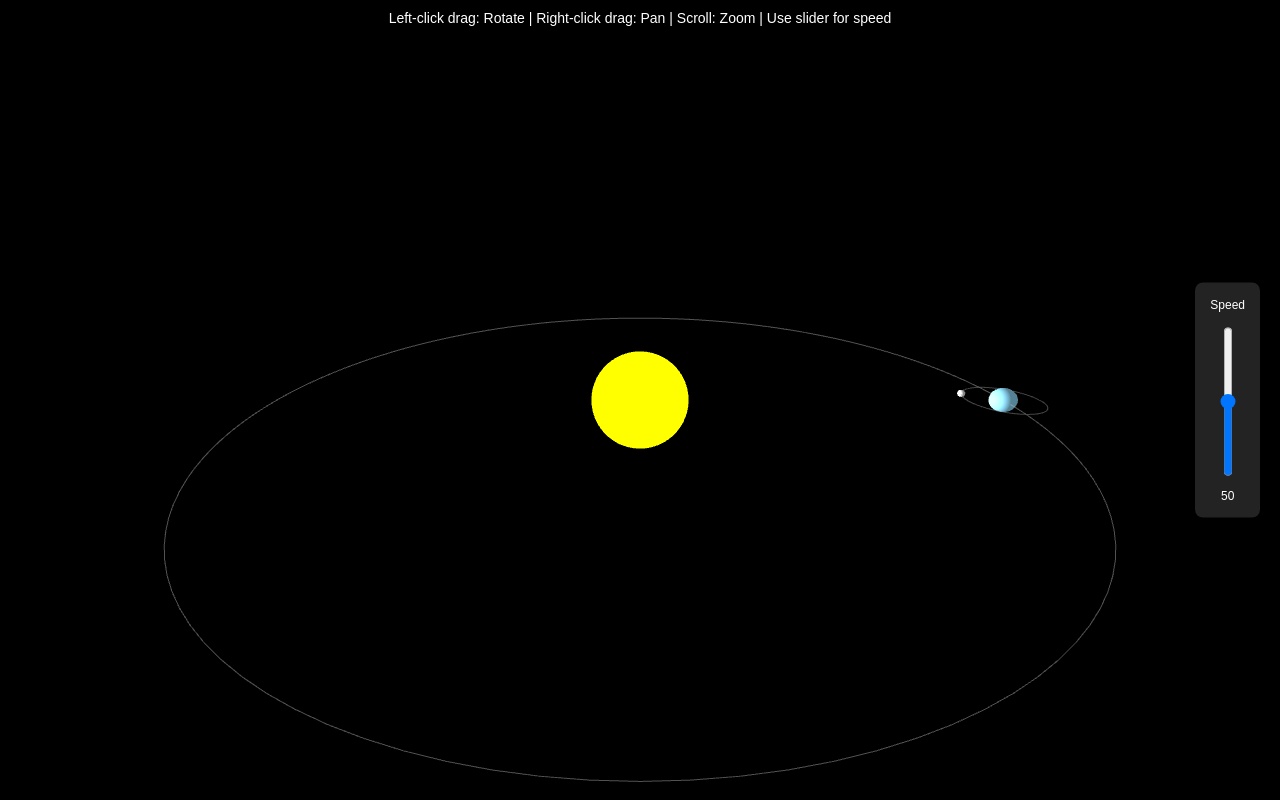
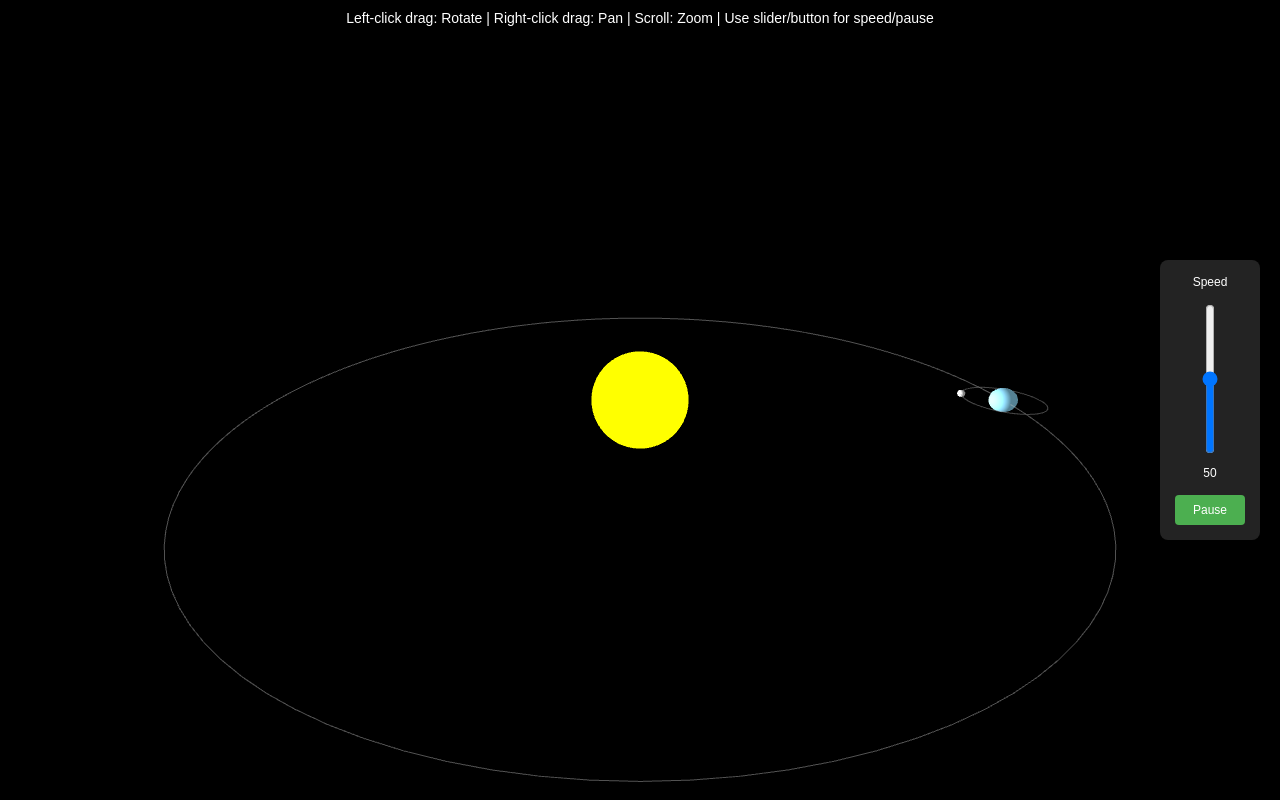
Before and after one commit to bentance/html5test_solar_esclipe_v1, a plain HTML site: page index.html in a window 1280 px wide. Drawn offline with nearby package versions, Linux system fonts and the light colour scheme; animation ran at ten frames a second.

Commit message:
Update index.html

```diff
--- a/index.html
+++ b/index.html
@@ -51,15 +51,33 @@
             min-width: 30px; /* Ensure space for value */
             text-align: center;
         }
+        #pause-button {
+            background-color: #4CAF50; /* Green */
+            border: none;
+            color: white;
+            padding: 8px 12px;
+            text-align: center;
+            text-decoration: none;
+            display: inline-block;
+            font-size: 12px;
+            border-radius: 4px;
+            cursor: pointer;
+            margin-top: 15px; /* Space above button */
+            width: 70px; /* Fixed width */
+        }
+        #pause-button:hover {
+            background-color: #45a049;
+        }
     </style>
 </head>
 <body>
-    <div id="info">Left-click drag: Rotate | Right-click drag: Pan | Scroll: Zoom | Use slider for speed</div>
+    <div id="info">Left-click drag: Rotate | Right-click drag: Pan | Scroll: Zoom | Use slider/button for speed/pause</div>
 
     <div id="controls-container">
         <label id="slider-label" for="time-slider">Speed</label>
         <input type="range" id="time-slider" min="0" max="100" value="50">
-         <span id="speed-value">50</span> </div>
+         <span id="speed-value">50</span>
+         <button id="pause-button">Pause</button> </div>
 
     <script src="https://cdnjs.cloudflare.com/ajax/libs/three.js/r128/three.min.js"></script>
     <script src="https://cdn.jsdelivr.net/npm/three@0.128.0/examples/js/controls/OrbitControls.js"></script>
@@ -69,11 +87,13 @@
         let earthOrbitRadius = 150; // Distance from Sun to Earth
         let moonOrbitRadius = 15;  // Distance from Earth to Moon
         // Define base speed in radians per second (at slider = 100) - Increased by 3x
-        let baseMoonOrbitSpeed = 1.5; // Was 0.5, now 1.5 for 3x speed
+        let baseMoonOrbitSpeed = 1.5; // 3x speed
         let currentMoonOrbitSpeed = baseMoonOrbitSpeed * 0.5; // Initial speed (slider at 50)
         let moonOrbitLine; // Reference to the moon's orbit line mesh
-        let timeSlider, speedValueDisplay; // References to slider and display elements
+        let timeSlider, speedValueDisplay, pauseButton; // References to control elements
         let moonAngle = 0; // Current angle of the moon in its orbit (radians)
+        let isPaused = false; // State variable for pause
+        let speedBeforePause = 50; // Store slider value before pausing
 
         // Initialize the scene, camera, renderer, and controls
         function init() {
@@ -107,15 +127,11 @@
             // Configure shadow properties
             sunLight.shadow.mapSize.width = 2048; // Higher resolution shadows
             sunLight.shadow.mapSize.height = 2048;
-            // Adjust shadow camera frustum to better encompass the scene elements
-            sunLight.shadow.camera.near = 10;
-            sunLight.shadow.camera.far = 400; // Ensure this covers the Earth/Moon orbit
-            sunLight.shadow.bias = -0.005; // Adjusted bias slightly, helps prevent shadow acne
+            // Adjust shadow camera frustum
+            sunLight.shadow.camera.near = 1; // Reduced near plane to capture objects closer to the light
+            sunLight.shadow.camera.far = 500; // Increased far plane slightly
+            sunLight.shadow.bias = -0.001; // Adjusted bias, smaller value might help prevent shadow detachment
             scene.add(sunLight);
-
-            // Optional: Add a shadow camera helper for debugging (uncomment to see)
-            // const shadowHelper = new THREE.CameraHelper(sunLight.shadow.camera);
-            // scene.add(shadowHelper);
 
             // Create celestial bodies
             createSun();
@@ -134,12 +150,17 @@
             controls.minDistance = 30;
             controls.maxDistance = 600;
 
-            // Get slider element and add event listener
+            // Get control elements and add event listeners
             timeSlider = document.getElementById('time-slider');
             speedValueDisplay = document.getElementById('speed-value');
+            pauseButton = document.getElementById('pause-button'); // Get button reference
+
             timeSlider.addEventListener('input', onSpeedChange);
-            // Set initial speed display
+            pauseButton.addEventListener('click', togglePause); // Add click listener
+
+            // Set initial speed display and button text
             speedValueDisplay.textContent = timeSlider.value;
+            updatePauseButtonText();
 
 
             // Handle window resize
@@ -149,11 +170,7 @@
         // Create the Sun sphere
         function createSun() {
             const sunGeometry = new THREE.SphereGeometry(20, 64, 64);
-            // Use MeshBasicMaterial for the sun as it doesn't need external light and should always be bright
-            const sunMaterial = new THREE.MeshBasicMaterial({
-                color: 0xffff00, // Bright yellow
-                wireframe: false
-            });
+            const sunMaterial = new THREE.MeshBasicMaterial({ color: 0xffff00, wireframe: false });
             sun = new THREE.Mesh(sunGeometry, sunMaterial);
             sun.position.set(0, 0, 0);
             scene.add(sun);
@@ -162,32 +179,21 @@
         // Create the Earth sphere
         function createEarth() {
             const earthGeometry = new THREE.SphereGeometry(5, 32, 32);
-            // Use MeshStandardMaterial for realistic lighting interaction
-            const earthMaterial = new THREE.MeshStandardMaterial({
-                color: 0x87CEEB, // Sky Blue color
-                roughness: 0.8,
-                metalness: 0.1 // Reduced metalness for less shine
-             });
+            const earthMaterial = new THREE.MeshStandardMaterial({ color: 0x87CEEB, roughness: 0.8, metalness: 0.1 });
             earth = new THREE.Mesh(earthGeometry, earthMaterial);
-            earth.position.x = earthOrbitRadius; // Position relative to Sun
-            earth.castShadow = false; // Earth doesn't need to cast shadows
-            earth.receiveShadow = true; // Earth *must* receive shadows from the Moon
+            earth.position.x = earthOrbitRadius;
+            earth.castShadow = false;
+            earth.receiveShadow = true;
             scene.add(earth);
         }
 
         // Create the Moon sphere
         function createMoon() {
             const moonGeometry = new THREE.SphereGeometry(1.5, 32, 32);
-            // Use MeshStandardMaterial for realistic lighting interaction
-            const moonMaterial = new THREE.MeshStandardMaterial({
-                color: 0xD3D3D3, // Light Grey color
-                roughness: 0.9,
-                metalness: 0.1 // Reduced metalness
-            });
+            const moonMaterial = new THREE.MeshStandardMaterial({ color: 0xD3D3D3, roughness: 0.9, metalness: 0.1 });
             moon = new THREE.Mesh(moonGeometry, moonMaterial);
-            moon.castShadow = true;    // Moon *must* cast the eclipse shadow
-            moon.receiveShadow = false; // Moon doesn't need to receive shadows
-            // Initial position will be set in the first frame of animate()
+            moon.castShadow = true;
+            moon.receiveShadow = false;
             scene.add(moon);
         }
 
@@ -211,7 +217,6 @@
             const segments = 64;
             for (let i = 0; i <= segments; i++) {
                 const theta = (i / segments) * Math.PI * 2;
-                // Create points relative to Earth's initial position
                 points.push(new THREE.Vector3(
                     earth.position.x + Math.cos(theta) * moonOrbitRadius,
                     earth.position.y,
@@ -231,6 +236,50 @@
             currentMoonOrbitSpeed = baseMoonOrbitSpeed * (sliderValue / 100);
             // Update the displayed speed value
             speedValueDisplay.textContent = sliderValue.toFixed(0);
+
+            // If user moves slider away from 0, unpause
+            if (sliderValue > 0 && isPaused) {
+                isPaused = false;
+                speedBeforePause = sliderValue; // Update speed before pause
+                updatePauseButtonText();
+            } else if (sliderValue === 0 && !isPaused) {
+                 // If user moves slider to 0 manually, treat as pause
+                 isPaused = true;
+                 speedBeforePause = 1; // Set a minimal speed to resume to if paused at 0
+                 updatePauseButtonText();
+            } else if (sliderValue > 0 && !isPaused) {
+                 // Store the current speed if not paused and slider is not 0
+                 speedBeforePause = sliderValue;
+            }
+        }
+
+        // Toggle pause state
+        function togglePause() {
+            isPaused = !isPaused;
+            if (isPaused) {
+                // Store current speed only if it's not already 0
+                if (parseFloat(timeSlider.value) > 0) {
+                    speedBeforePause = parseFloat(timeSlider.value);
+                } else {
+                    // If already at 0, set a default resume speed (e.g., 1)
+                    speedBeforePause = 1;
+                }
+                // Set slider and speed to 0
+                timeSlider.value = 0;
+                currentMoonOrbitSpeed = 0;
+                speedValueDisplay.textContent = '0';
+            } else {
+                // Restore previous speed
+                timeSlider.value = speedBeforePause;
+                currentMoonOrbitSpeed = baseMoonOrbitSpeed * (speedBeforePause / 100);
+                speedValueDisplay.textContent = speedBeforePause.toFixed(0);
+            }
+            updatePauseButtonText();
+        }
+
+        // Update pause button text based on state
+        function updatePauseButtonText() {
+            pauseButton.textContent = isPaused ? 'Resume' : 'Pause';
         }
 
 
@@ -257,6 +306,7 @@
             lastTimestamp = timestamp;
 
             // Update moon angle based on current speed and delta time
+            // No need to check isPaused here, as currentMoonOrbitSpeed will be 0 if paused
             if (currentMoonOrbitSpeed > 0 && deltaTime > 0) {
                  moonAngle += currentMoonOrbitSpeed * deltaTime;
             }
```
